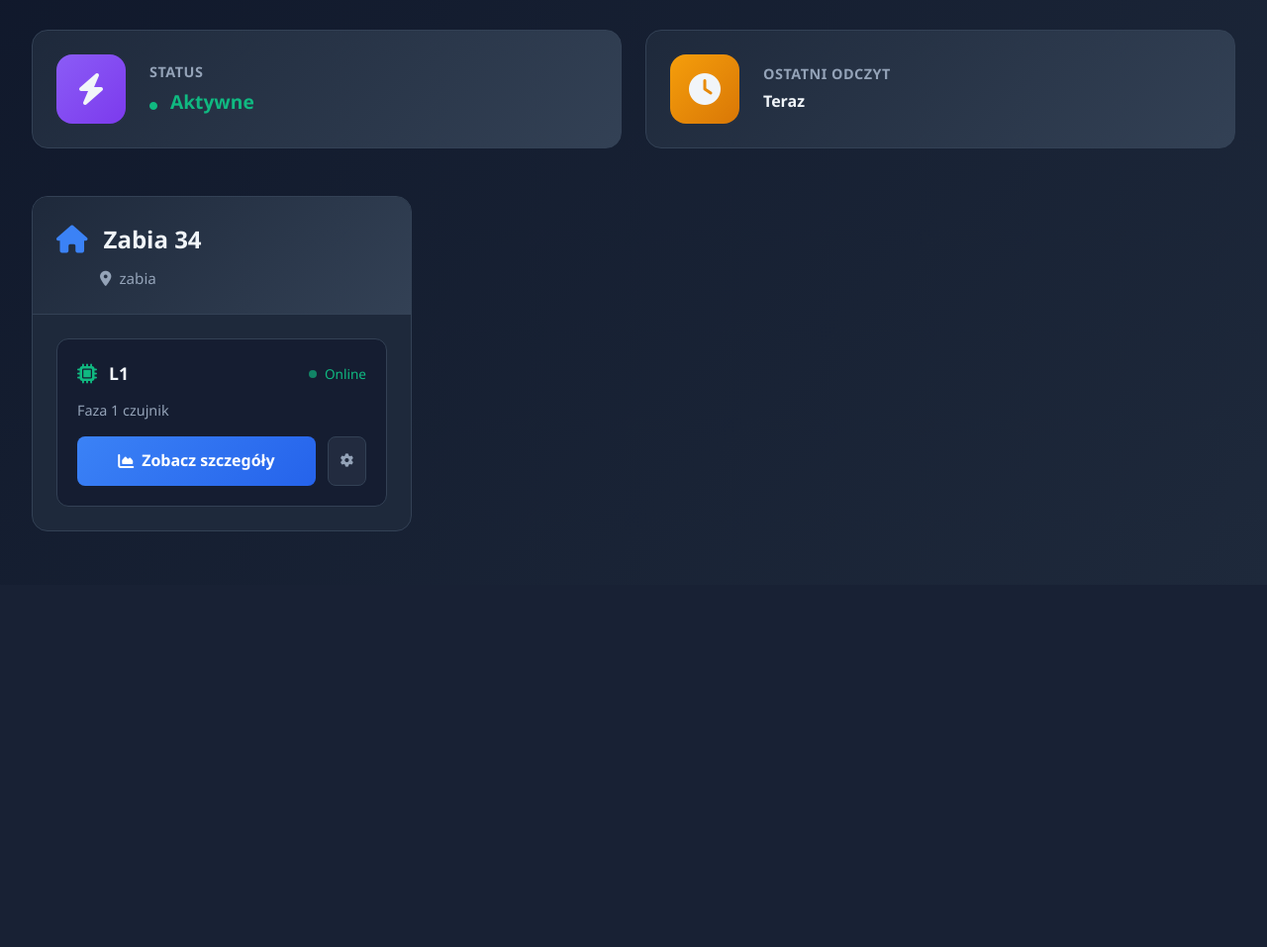
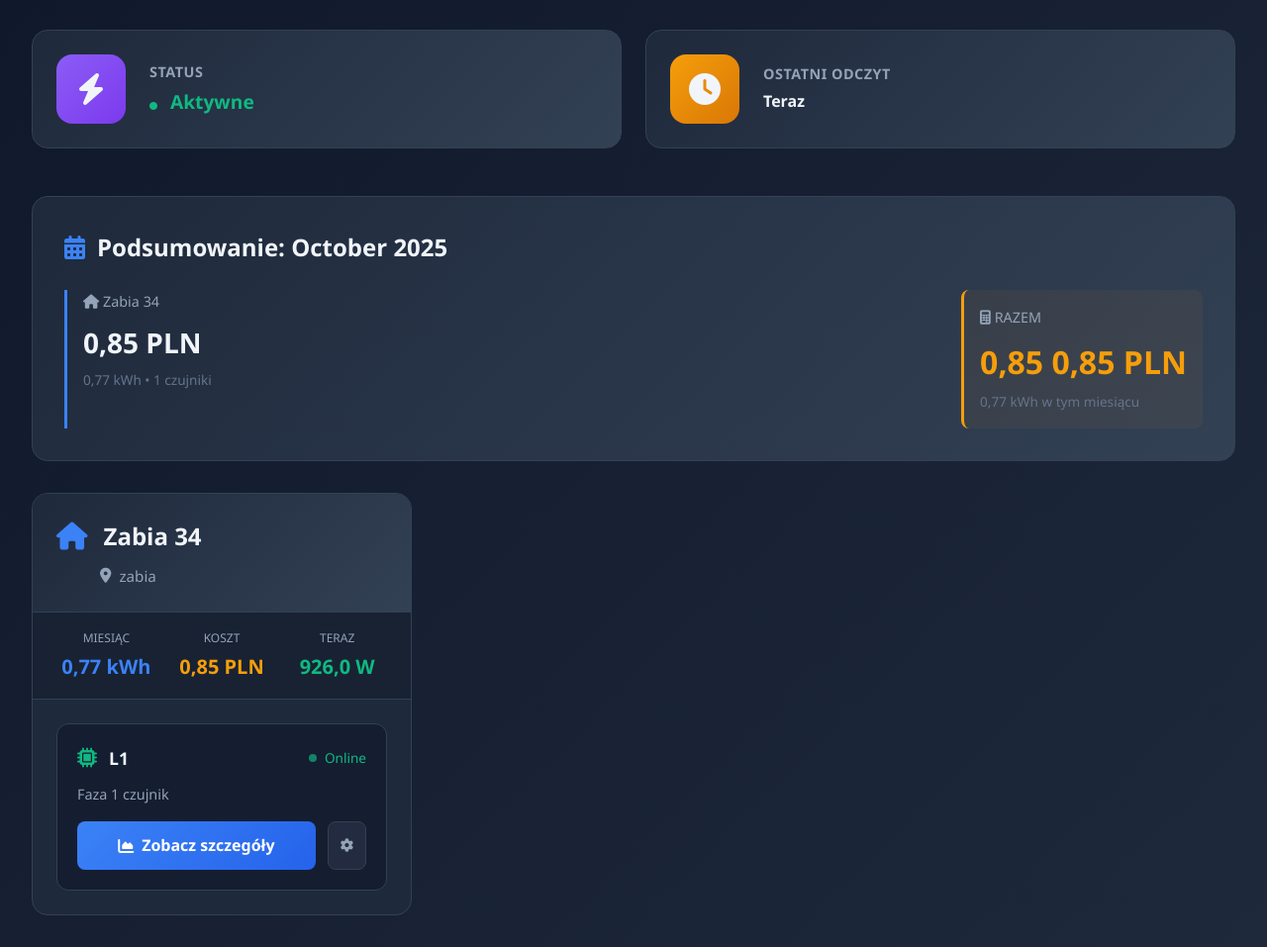
Before and after one commit to snajper102/praca_inzynierska, a Django app: page /dashboard/ in a window 1280 px wide. Shown: the part 209-1166 px from the top of the page at 99% size. Before the commit the page ends 746 px from the top, so only its background shows below. Run offline with Django 4.2, Linux system fonts and the light colour scheme; a user stored in the database is signed in; data comes from the database, SQL or seed files in the repository; both versions use the stored data as it was after the commit.

Commit message:
podsumowanie miesiecznych kosztow na gorze dashboardu

```diff
--- /dev/null
+++ b/sensors/templatetags/cost_filters.py
@@ -0,0 +1,13 @@
+from django import template
+
+register = template.Library()
+
+@register.filter
+def sum_costs(houses_with_costs):
+    """Sumuje koszty wszystkich domów"""
+    return round(sum(item['monthly_cost'] for item in houses_with_costs), 2)
+
+@register.filter
+def sum_kwh(houses_with_costs):
+    """Sumuje kWh wszystkich domów"""
+    return round(sum(item['monthly_kwh'] for item in houses_with_costs), 2)
--- a/sensors/views.py
+++ b/sensors/views.py
@@ -9,7 +9,6 @@ from django.contrib.auth.forms import UserCreationForm
 from django.contrib import messages
 from django.utils import timezone
 from django.views.decorators.csrf import csrf_exempt
-
 from rest_framework import viewsets, status
 from rest_framework.response import Response
 from rest_framework.decorators import (
@@ -202,11 +201,65 @@ def sensor_data_view(request, sensor_id):
 
 @login_required
 def dashboard(request):
-    """Główny dashboard użytkownika"""
+    """Główny dashboard użytkownika z kosztami miesięcznymi"""
+    from datetime import datetime
+    from django.db.models import Sum
+
     houses = House.objects.filter(user=request.user).prefetch_related('sensors__data')
-    return render(request, 'dashboard.html', {'houses': houses})
 
+    # Oblicz koszty dla każdego domu
+    now = timezone.now()
+    start_of_month = now.replace(day=1, hour=0, minute=0, second=0, microsecond=0)
 
+    houses_with_costs = []
+    for house in houses:
+        # Pobierz wszystkie dane z czujników w tym domu w bieżącym miesiącu
+        sensors_in_house = house.sensors.all()
+
+        # Oblicz całkowitą energię i moc dla domu
+        total_energy_wh = 0
+        total_power_now = 0
+        sensor_count = 0
+
+        for sensor in sensors_in_house:
+            # Dane z bieżącego miesiąca
+            monthly_data = SensorData.objects.filter(
+                sensor=sensor,
+                timestamp__gte=start_of_month
+            ).order_by('timestamp')
+
+            if monthly_data.exists():
+                # Oblicz energię przez całkowanie mocy
+                for i in range(1, len(monthly_data)):
+                    dt = (monthly_data[i].timestamp - monthly_data[i - 1].timestamp).total_seconds()
+                    power = float(monthly_data[i].power) if monthly_data[i].power else 0
+                    total_energy_wh += power * dt / 3600.0
+
+                # Aktualna moc (ostatni pomiar)
+                last_reading = monthly_data.last()
+                if last_reading and last_reading.power:
+                    total_power_now += float(last_reading.power)
+
+                sensor_count += 1
+
+        # Przelicz na kWh i koszt
+        total_energy_kwh = total_energy_wh / 1000.0
+        monthly_cost = total_energy_kwh * house.price_per_kwh
+
+        houses_with_costs.append({
+            'house': house,
+            'monthly_kwh': round(total_energy_kwh, 2),
+            'monthly_cost': round(monthly_cost, 2),
+            'current_power': round(total_power_now, 0),
+            'sensor_count': sensor_count
+        })
+
+    context = {
+        'houses': houses,
+        'houses_with_costs': houses_with_costs,
+        'current_month': now.strftime('%B %Y'),
+    }
+    return render(request, 'dashboard.html', context)
 @login_required
 def sensor_detail(request, sensor_id):
     """Szczegółowy widok czujnika z wykresami"""
--- a/templates/dashboard.html
+++ b/templates/dashboard.html
@@ -1,4 +1,6 @@
+
 {% extends 'base.html' %}
+{% load cost_filters %}
 
 {% block title %}Dashboard - Energy Monitor{% endblock %}
 
@@ -338,28 +340,102 @@
     </div>
   </div>
 </div>
+<!-- Monthly Summary Banner -->
+{% if houses_with_costs %}
+<div style="background: linear-gradient(135deg, #1e293b 0%, #334155 100%); border: 1px solid #334155; border-radius: 1rem; padding: 2rem; margin-bottom: 2rem; animation: fadeIn 0.8s ease-out;">
+  <div style="display: flex; justify-content: space-between; align-items: center; margin-bottom: 1.5rem;">
+    <h2 style="color: #f1f5f9; font-size: 1.5rem; display: flex; align-items: center; gap: 0.75rem;">
+      <i class="fas fa-calendar-alt" style="color: #3b82f6;"></i>
+      Podsumowanie: {{ current_month }}
+    </h2>
+  </div>
 
+  <div style="display: grid; grid-template-columns: repeat(auto-fit, minmax(200px, 1fr)); gap: 2rem;">
+    {% for item in houses_with_costs %}
+    <div style="border-left: 3px solid #3b82f6; padding-left: 1rem;">
+      <div style="color: #94a3b8; font-size: 0.9rem; margin-bottom: 0.5rem;">
+        <i class="fas fa-home"></i> {{ item.house.name }}
+      </div>
+      <div style="color: #f1f5f9; font-size: 1.75rem; font-weight: 700; margin-bottom: 0.25rem;">
+        {{ item.monthly_cost }} PLN
+      </div>
+      <div style="color: #64748b; font-size: 0.85rem;">
+        {{ item.monthly_kwh }} kWh • {{ item.sensor_count }} czujnik{{ item.sensor_count|pluralize:"i,ów" }}
+      </div>
+    </div>
+    {% endfor %}
+
+    <!-- Total -->
+    <div style="border-left: 3px solid #f59e0b; padding-left: 1rem; background: rgba(245, 158, 11, 0.05); padding: 1rem; border-radius: 0.5rem; margin-left: auto;">
+      <div style="color: #94a3b8; font-size: 0.9rem; margin-bottom: 0.5rem;">
+        <i class="fas fa-calculator"></i> RAZEM
+      </div>
+      <div style="color: #f59e0b; font-size: 2rem; font-weight: 700; margin-bottom: 0.25rem;">
+        {% widthratio houses_with_costs|length 1 0 as total_cost %}
+        {% for item in houses_with_costs %}
+          {% if forloop.first %}{{ item.monthly_cost }}{% else %}+{{ item.monthly_cost }}{% endif %}
+        {% endfor %}
+        {% comment %}Suma kosztów{% endcomment %}
+        {{ houses_with_costs|sum_costs }} PLN
+      </div>
+      <div style="color: #64748b; font-size: 0.85rem;">
+        {{ houses_with_costs|sum_kwh }} kWh w tym miesiącu
+      </div>
+    </div>
+  </div>
+</div>
+{% endif %}
 <!-- Houses Grid -->
-{% if houses %}
+{% if houses_with_costs %}
   <div class="houses-grid">
-    {% for house in houses %}
+    {% for item in houses_with_costs %}
       <div class="house-card">
         <div class="house-header">
           <div class="house-title">
             <i class="fas fa-home"></i>
-            <h2>{{ house.name }}</h2>
+            <h2>{{ item.house.name }}</h2>
           </div>
-          {% if house.address %}
+          {% if item.house.address %}
             <div class="house-address">
               <i class="fas fa-map-marker-alt"></i>
-              <span>{{ house.address }}</span>
+              <span>{{ item.house.address }}</span>
             </div>
           {% endif %}
         </div>
 
+        <!-- Koszty miesięczne -->
+        <div style="padding: 1rem 1.5rem; background: rgba(15, 23, 42, 0.4); border-bottom: 1px solid #334155;">
+          <div style="display: grid; grid-template-columns: repeat(3, 1fr); gap: 1rem; text-align: center;">
+            <div>
+              <div style="color: #94a3b8; font-size: 0.75rem; text-transform: uppercase; margin-bottom: 0.25rem;">
+                Miesiąc
+              </div>
+              <div style="color: #3b82f6; font-size: 1.25rem; font-weight: 700;">
+                {{ item.monthly_kwh }} kWh
+              </div>
+            </div>
+            <div>
+              <div style="color: #94a3b8; font-size: 0.75rem; text-transform: uppercase; margin-bottom: 0.25rem;">
+                Koszt
+              </div>
+              <div style="color: #f59e0b; font-size: 1.25rem; font-weight: 700;">
+                {{ item.monthly_cost }} PLN
+              </div>
+            </div>
+            <div>
+              <div style="color: #94a3b8; font-size: 0.75rem; text-transform: uppercase; margin-bottom: 0.25rem;">
+                Teraz
+              </div>
+              <div style="color: #10b981; font-size: 1.25rem; font-weight: 700;">
+                {{ item.current_power }} W
+              </div>
+            </div>
+          </div>
+        </div>
+
         <div class="sensors-list">
-          {% if house.sensors.all %}
-            {% for sensor in house.sensors.all %}
+          {% if item.house.sensors.all %}
+            {% for sensor in item.house.sensors.all %}
               <div class="sensor-item">
                 <div class="sensor-header">
                   <div class="sensor-name">
```
Also changed, not shown: db.sqlite3, sensors/templatetags/__init__.py (added).
